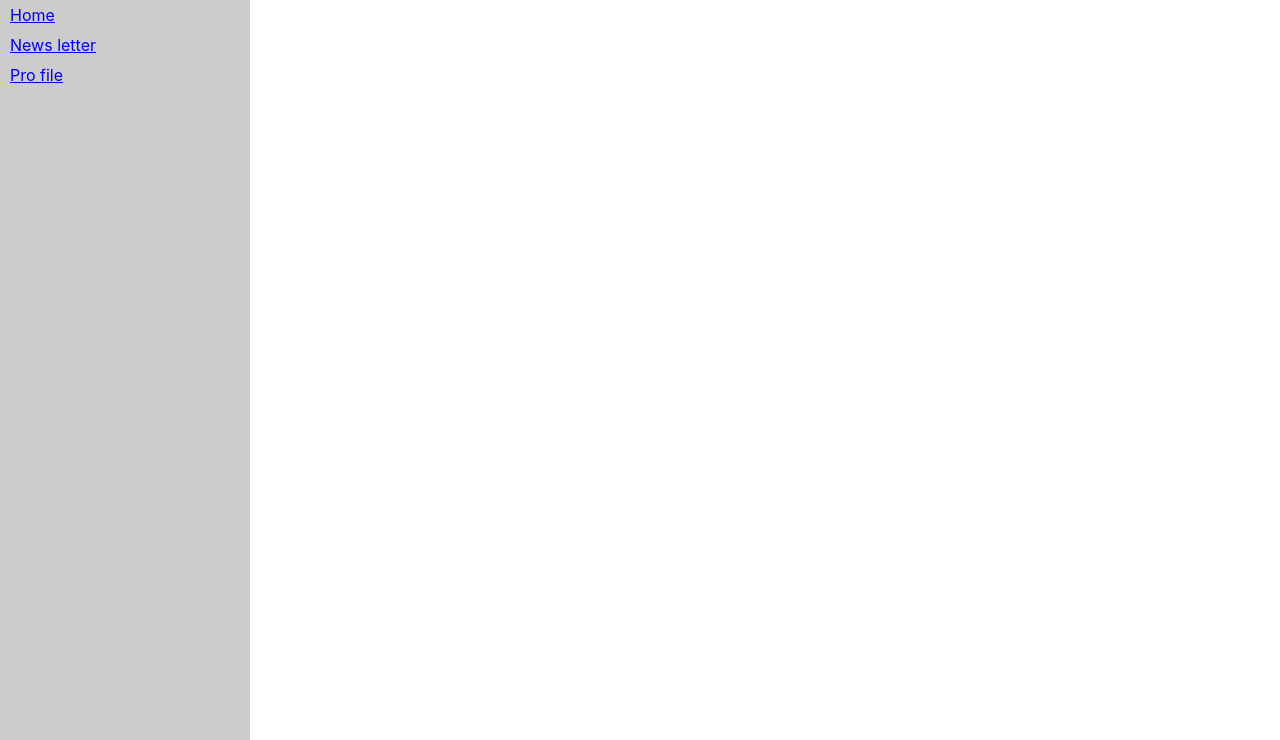
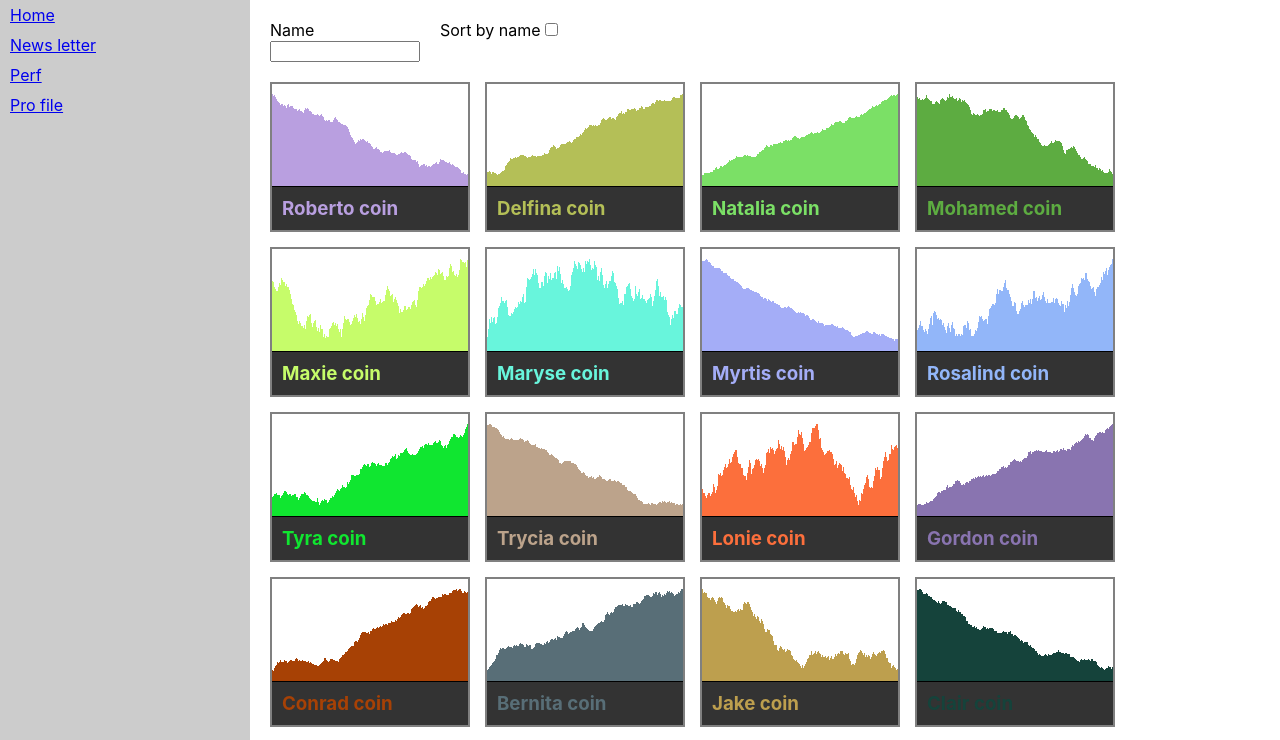
Before and after one commit to Bear-Foot/support-react-avance, a React (Create React App) app: page /perf in a window 1280 px wide. Shown: the top 740 px of the page. Built offline with nearby package versions, Linux system fonts and the light colour scheme.

Commit message:
perf examples

```diff
--- a/package.json
+++ b/package.json
@@ -3,6 +3,7 @@
   "version": "0.1.0",
   "private": true,
   "dependencies": {
+    "@faker-js/faker": "^9.2.0",
     "lodash": "^4.17.21",
     "react": "^18.3.1",
     "react-dom": "^18.3.1",
--- /dev/null
+++ b/src/components/Perf.js
@@ -0,0 +1,62 @@
+import styled from 'styled-components'
+import { useState } from 'react'
+
+import { mockCrypto } from '../fakeBackend/mocks/crypto'
+
+import { Crypto } from './Perf/Crypto'
+
+export const Perf = () => {
+  const [nameFilter, setNameFilter] = useState('')
+  const [sort, setSort] = useState(false)
+
+  const filteredCryptos = mockCrypto.filter((crypto) => crypto.name.indexOf(nameFilter) > -1)
+  const sortedCryptos = sort ? filteredCryptos.sort((a, b) => a.name > b.name) : filteredCryptos
+
+  return (
+    <Wrapper>
+      <FiltersWrapper>
+        <TextFilter name="Name" value={nameFilter} onChange={setNameFilter} />
+        <label htmlFor="sort">
+          Sort by name
+          <input type="checkbox" id="sort" name="sort" checked={sort} onChange={(e) => setSort(e.target.checked)} />
+        </label>
+      </FiltersWrapper>
+      <CryptoList>
+        {sortedCryptos.map((crypto) => <Crypto crypto={crypto} key={crypto.id} />)}
+      </CryptoList>
+    </Wrapper>
+  )
+}
+
+const TextFilter = ({ value, onChange, name }) => (
+  <FilterLabel htmlFor={name}>
+    <div>{name}</div>
+    <FilterInput value={value} id={name} name={name} onChange={(e) => onChange(e.target.value)} />
+  </FilterLabel>
+)
+
+const Wrapper = styled.div`
+  min-height: 100vh;
+  width: 100%;
+  padding: 20px;
+`
+
+const FiltersWrapper = styled.div`
+  display: flex;
+  gap: 20px;
+`
+const FilterInput = styled.input`
+  width: 100%;
+`
+const FilterLabel = styled.label`
+  width: 150px;
+`
+
+const CryptoList = styled.div`
+  margin-top: 20px;
+  display: flex;
+  flex-wrap: wrap;
+  gap: 15px;
+`
+
+export default Perf
--- /dev/null
+++ b/src/components/Perf/Crypto.js
@@ -0,0 +1,67 @@
+import styled from 'styled-components'
+
+export const Crypto = ({ crypto }) => {
+  const highestValue = Math.max(...crypto.values)
+  const lowestValue = Math.min(...crypto.values)
+
+  return (
+    <Wrapper>
+      <Values>
+        {crypto.values.map((value, i) => (
+          <ValueBar
+            value={value}
+            crypto={crypto}
+            highestValue={highestValue}
+            lowestValue={lowestValue}
+          />
+        ))}
+      </Values>
+      <Infos>
+        <CryptoName $color={crypto.color}>
+          {crypto.name}
+          {' '}
+          coin
+        </CryptoName>
+      </Infos>
+    </Wrapper>
+  )
+}
+
+const ValueBar = ({
+  crypto, value, highestValue, lowestValue,
+}) => (
+  <div
+    style={{
+      backgroundColor: crypto.color,
+      display: 'inline-block',
+      flex: 1,
+      height: `${10 + (
+        (value - lowestValue) / (highestValue - lowestValue)) * 80}%`,
+    }}
+  />
+)
+
+const CryptoName = styled.h3`
+  margin: 0;
+  padding: 10px;
+  color: ${({ $color }) => $color};
+  background-color: #333;
+`
+
+const Values = styled.section`
+  display: flex;
+  flex: 1;
+  align-items: flex-end;
+`
+
+const Infos = styled.section`
+  border-top: 1px solid black;
+`
+
+const Wrapper = styled.div`
+  width: 200px;
+  height: 150px;
+  border: 2px solid gray;
+  display: flex;
+  flex-direction:column;
+`
--- a/src/constants/routes.js
+++ b/src/constants/routes.js
@@ -11,6 +11,11 @@ const routesTmp = {
     componentLoader: () => import('../components/NewsLetter'),
     path: 'newsletter',
     tradId: 'linkNL',
+  },
+  perf: {
+    componentLoader: () => import('../components/Perf'),
+    path: '/perf',
+    tradId: 'linkPerf',
   },
   profile: {
     componentLoader: () => import('../components/Profile'),
--- /dev/null
+++ b/src/fakeBackend/mocks/crypto.js
@@ -0,0 +1,31 @@
+import { faker } from '@faker-js/faker'
+
+const cryptoStorageKey = 'cryptoMock/11'
+const cryptoMockExists = localStorage.getItem(cryptoStorageKey)
+let cryptoDataFromAPI
+if (cryptoMockExists) {
+  cryptoDataFromAPI = JSON.parse(cryptoMockExists)
+} else {
+  cryptoDataFromAPI = Array(100).fill(null).map((_, i) => ({
+    color: faker.color.rgb(),
+    id: faker.string.uuid(),
+    name: faker.person.firstName(),
+    // for values generation only
+    trend: Math.random() * 2 - 1,
+    volatility: Math.random() * 10 + 8,
+  }))
+
+  // continuous realistic value definition
+  cryptoDataFromAPI.forEach((crypto) => {
+    let val = 100
+    const values = []
+    for (let index = 0; index < 500; index++) {
+      val += crypto.trend + (Math.random() * crypto.volatility) - crypto.volatility / 2
+      values.push(val)
+    }
+    crypto.values = values
+  })
+  localStorage.setItem(cryptoStorageKey, JSON.stringify(cryptoDataFromAPI))
+}
+
+export const mockCrypto = cryptoDataFromAPI
--- a/src/intl/IntlContext.js
+++ b/src/intl/IntlContext.js
@@ -8,6 +8,7 @@ const messagesFr = {
   homeLinkLabel: 'Home depuis sidebar {test}',
   linkHome: 'Home',
   linkNL: 'News letter',
+  linkPerf: 'Perf',
   linkProfile: 'Pro file',
 }
 
```
Also changed, not shown: 2 other files (tests, documents, lock files or other folders).
